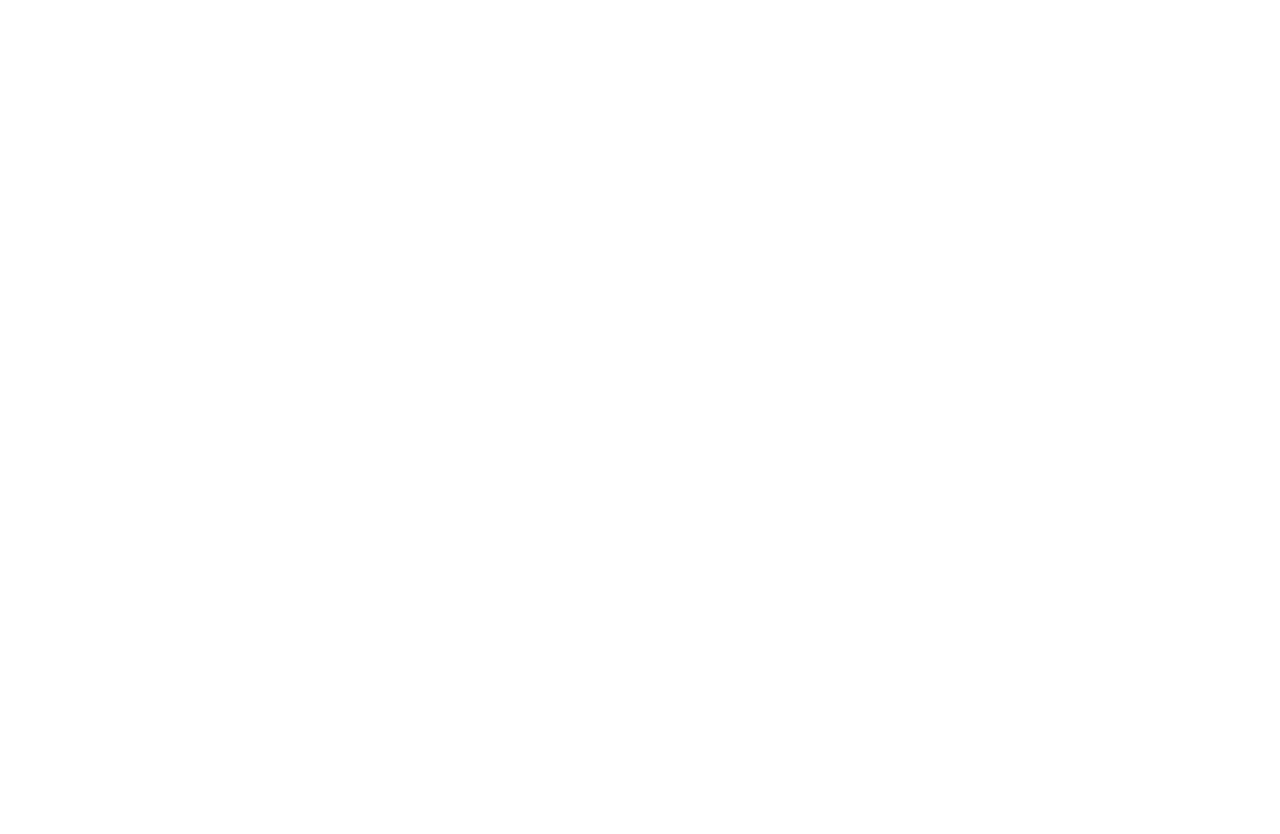
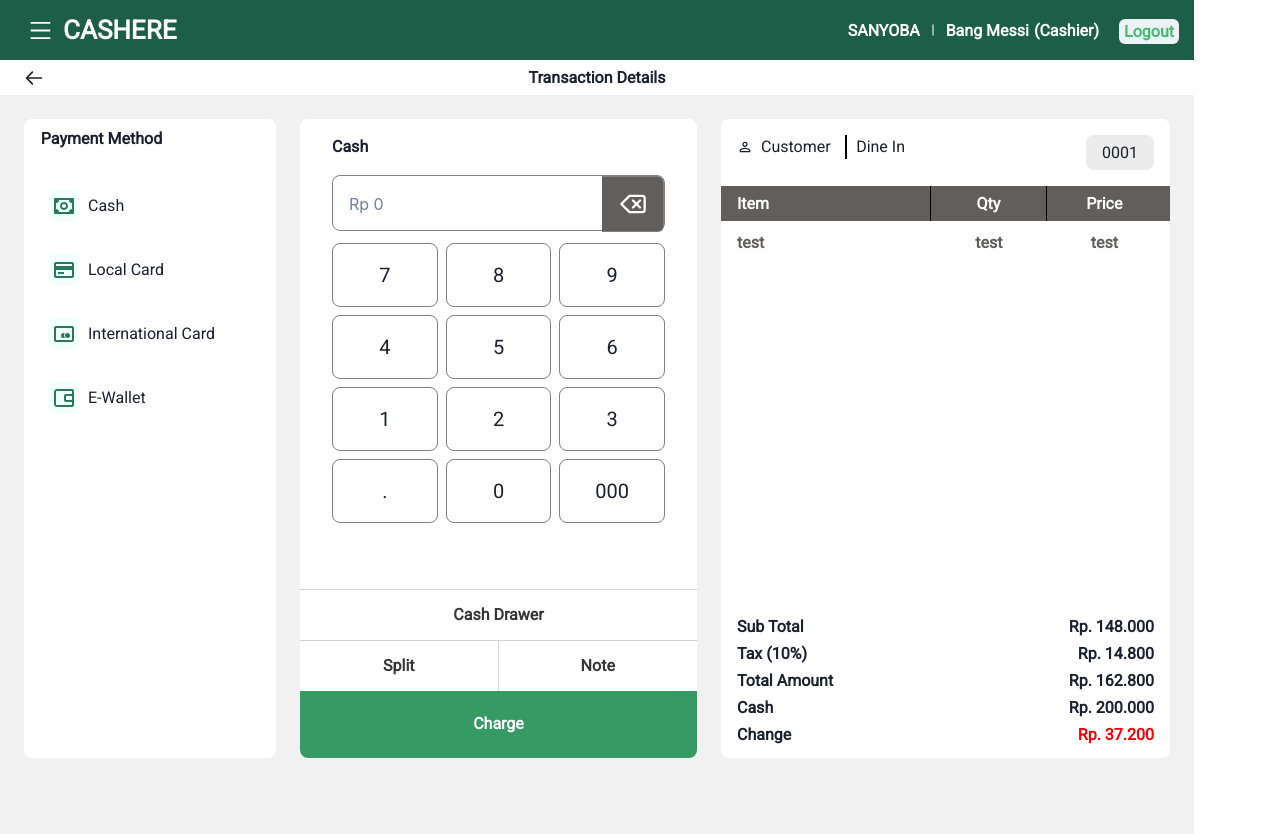
Before and after one commit to Garasuryanegara/POS-Sanyoba-App, a React (Create React App) app in the folder client/: page /trxDetail in a window 1280 px wide. Before the commit this address had no page. Before the commit the page ends 800 px from the top, so only its background shows below. Built offline with nearby package versions, Linux system fonts and the light colour scheme.

Commit message:
Update Gara combine page

```diff
--- a/client/src/components/ContentCashierPage.jsx
+++ b/client/src/components/ContentCashierPage.jsx
@@ -140,11 +140,19 @@
 
   return (
     <>
-      <Box maxW={"1194px"} w={"100%"} h={"834px"} bgColor={"#F1F1F1"}>
+      <Box
+        maxW={"1194px"}
+        w={"100%"}
+        h={"834px"}
+        bgColor={"#F1F1F1"}
+        top={0}
+        zIndex={-1}
+        position={"absolute"}
+      >
         <Box
           w={"100%"}
           h={"236px"}
-          paddingTop={"137px"}
+          paddingTop={"84px"}
           paddingLeft={"24px"}
           paddingBottom={"59px"}
         >
--- a/client/src/components/ContentTransactionDetail.jsx
+++ b/client/src/components/ContentTransactionDetail.jsx
@@ -29,7 +29,10 @@
       w={"100%"}
       h={"834px"}
       bgColor={"#F1F1F1"}
-      paddingTop={"112px"}
+      paddingTop={"60px"}
+      top={"0px"}
+      zIndex={"-1"}
+      position={"absolute"}
     >
       <Flex
         w={"100%"}
--- a/client/src/components/navbar.jsx
+++ b/client/src/components/navbar.jsx
@@ -9,7 +9,7 @@
   return (
     <Box>
       <Flex
-        fontFamily="Nunito Sans"
+        fontFamily="roboto"
         fontStyle="normal"
         fontWeight="700"
         lineHeight="41px"
@@ -56,7 +56,7 @@
           </Box>
         </Box>
       </Flex>
-      <Box top={"60px"} zIndex={"1"}>
+      <Box top={"60px"} zIndex={"2"}>
         {side ? <Sidebar /> : null}
       </Box>
     </Box>
--- a/client/src/pages/HomePage.jsx
+++ b/client/src/pages/HomePage.jsx
@@ -1,10 +1,12 @@
 import Sidebar from "../components/sidebar";
 import Navbar from "../components/navbar";
+import ContentCashier from "../components/ContentCashierPage";
 
 export default function Homepage() {
   return (
     <>
       <Navbar />
+      <ContentCashier />
       {/* <Sidebar /> */}
     </>
   );
--- a/client/src/pages/HomePageCashier.js
+++ /dev/null
@@ -1,9 +0,0 @@
-import ContentCashier from "../components/ContentCashierPage";
-
-export default function HomePageCashier() {
-  return (
-    <>
-      <ContentCashier />
-    </>
-  );
-}
--- a/client/src/pages/TransactionDetailPage.js
+++ b/client/src/pages/TransactionDetailPage.jsx
@@ -1,8 +1,10 @@
 import ContentTransactionDetail from "../components/ContentTransactionDetail";
+import Navbar from "../components/navbar";
 
 export default function TransactionDetailPage() {
   return (
     <>
+      <Navbar />
       <ContentTransactionDetail />
     </>
   );
--- a/client/src/routes/Routes.jsx
+++ b/client/src/routes/Routes.jsx
@@ -3,16 +3,14 @@
 import AddProductPage from "../pages/AddProductPage";
 import ProductPage from "../pages/ProductPage";
 import AdminPage from "../pages/AdminLandingPage";
-import HomePageCashier from "../pages/HomePageCashier";
 import TransactionDetailPage from "../pages/TransactionDetailPage";
 
 const routes = [
-  <Route path="/" element={<Homepage />} />,
+  <Route path="/cashier" element={<Homepage />} />,
   <Route path="/admin" element={<AdminPage />}></Route>,
   <Route path="/addProduct" element={<AddProductPage />} />,
   <Route path="/product" element={<ProductPage />} />,
-  <Route path="/cashier-landing-page" element={<HomePageCashier />}></Route>,
-  <Route path="/trx-detail-page" element={<TransactionDetailPage />}></Route>,
+  <Route path="/trxDetail" element={<TransactionDetailPage />}></Route>,
 ];
 
 export default routes;
```
